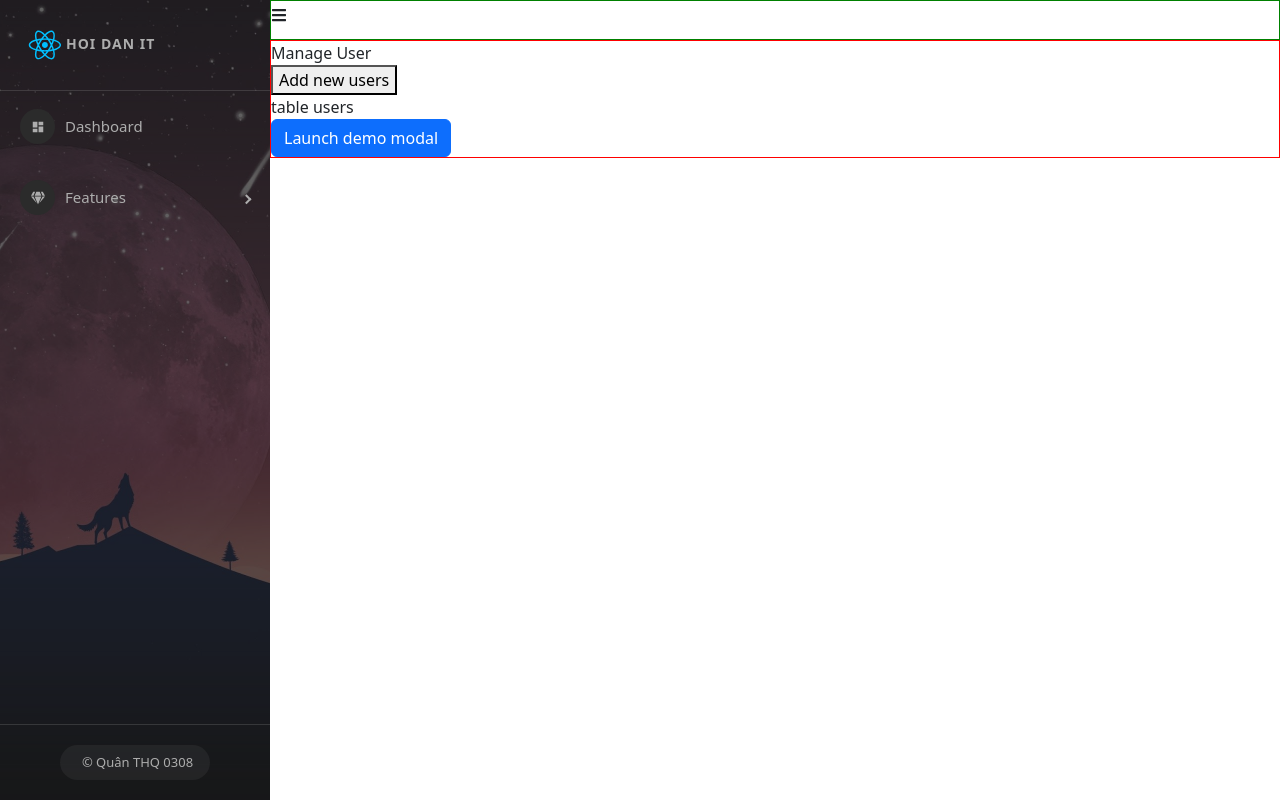
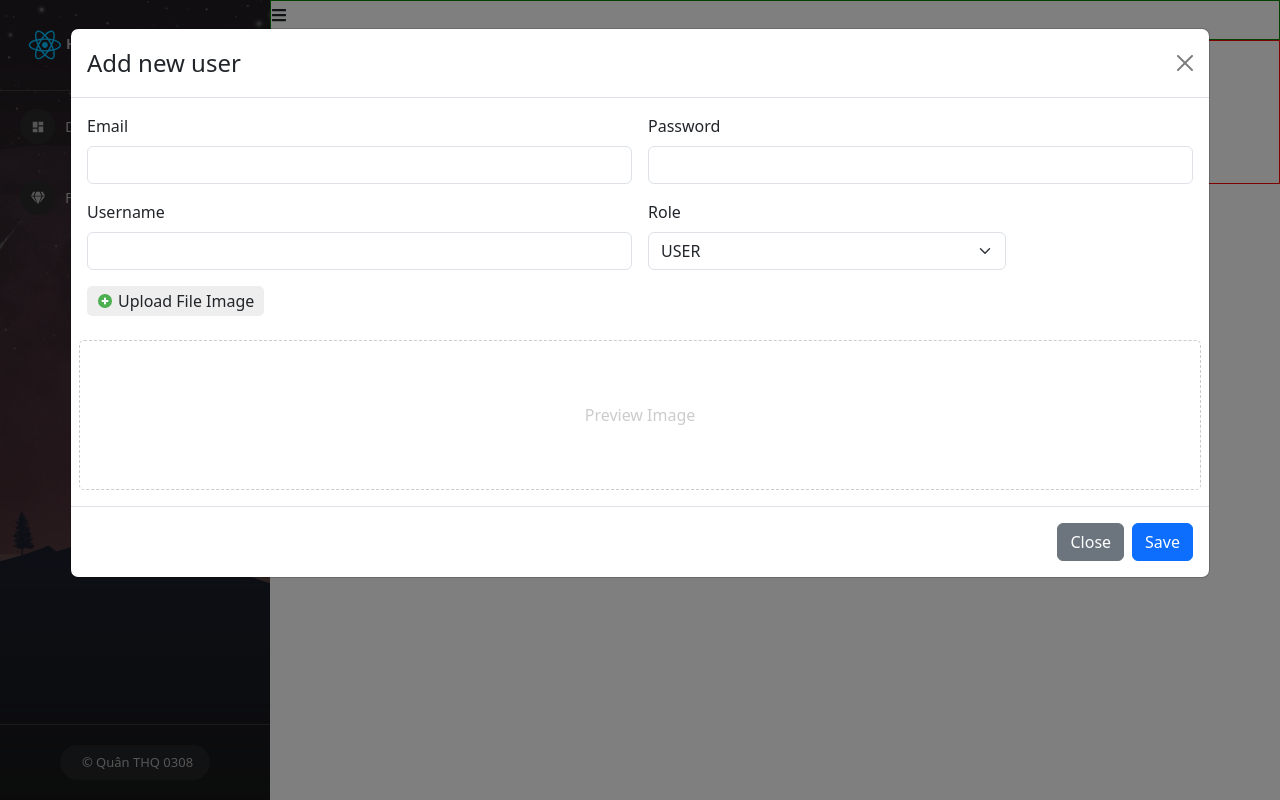
Before and after one commit to thquan0308/react-ultimate-base.v2, a React (Create React App) app: page /admins/manage-users in a window 1280 px wide. Both pictures are taken after a click on the button "Add new users". Built offline with nearby package versions, Linux system fonts and the light colour scheme.

Commit message:
8 update Connect database use api

```diff
--- a/src/components/Admin/Content/ManageUser.scss
+++ b/src/components/Admin/Content/ManageUser.scss
@@ -1,5 +1,16 @@
 .manage-user-container {
-    .users-content {}
+    padding: 10px;
+
+    .users-content {
+        .btn-add-new {
+            margin: 15px 0;
+        }
+    }
+
+    .title {
+        font-weight: 600;
+        font-size  : 20px;
+    }
 }
 
 .modal-add-user {
--- a/src/components/Admin/Content/ManangeUser.js
+++ b/src/components/Admin/Content/ManangeUser.js
@@ -1,7 +1,12 @@
 import ModalCreateUser from "./ModalCreateUser"
 import './ManageUser.scss'
+import { FcPlus } from "react-icons/fc";
+import { useState } from "react";
 
 const ManageUser = (props) => {
+
+    const [showModelCreateUser, setShowModalCreateUser] = useState(false)
+
     return (
         <div className="manage-user-container">
             <div className="title">
@@ -9,15 +14,20 @@
             </div>
 
             <div className="users-content">
-                <div>
-                    <button>Add new users</button>
+                <div className="btn-add-new">
+                    <button className="btn btn-primary"
+                        onClick={() => setShowModalCreateUser(true)}>
+                        <FcPlus />Add new users</button>
                 </div>
 
-                <div>
+                <div className="table-users-container">
                     table users
                 </div>
 
-                <ModalCreateUser />
+                <ModalCreateUser
+                    show={showModelCreateUser}
+                    setShow={setShowModalCreateUser}
+                />
             </div>
         </div>
     )
--- a/src/components/Admin/Content/ModalCreateUser.js
+++ b/src/components/Admin/Content/ModalCreateUser.js
@@ -2,12 +2,19 @@
 import Button from 'react-bootstrap/Button';
 import Modal from 'react-bootstrap/Modal';
 import { FcPlus } from "react-icons/fc";
+import axios from 'axios';
 
-const ModalCreateUser = () => {
-    const [show, setShow] = useState(false);
-
-    const handleClose = () => setShow(false);
-    const handleShow = () => setShow(true);
+const ModalCreateUser = (props) => {
+    const { show, setShow } = props
+    const handleClose = () => {
+        setShow(false)
+        setEmail("")
+        setPassword("")
+        setUsername("")
+        setRole("USER")
+        setImage("")
+        setPreviewImage("")
+    };
 
     const [email, setEmail] = useState("")
     const [password, setPassword] = useState("")
@@ -25,11 +32,33 @@
         }
     }
 
+    const handSubmitCreateUser = async () => {
+        //validate
+
+        //call api
+        // let data = {
+        //     email: email,
+        //     password: password,
+        //     username: username,
+        //     role: role,
+        //     userImage: image
+        // }
+        // console.log(data)
+
+        const data = new FormData();
+        data.append('email', email);
+        data.append('password', password);
+        data.append('username', username);
+        data.append('role', role);
+        data.append('userImage', image);
+
+        let res = await axios.post('http://localhost:8081/api/v1/participant', data)
+        console.log(">>> check res: ", res)
+
+    }
+
     return (
         <>
-            <Button variant="primary" onClick={handleShow} >
-                Launch demo modal
-            </Button>
 
             <Modal
                 show={show}
@@ -74,7 +103,10 @@
                         </div>
                         <div className="col-md-4">
                             <label className="form-label">Role</label>
-                            <select className="form-select" onChange={(event) => setRole(event.target.value)}>
+                            <select className="form-select"
+                                onChange={(event) => setRole(event.target.value)}
+                                value={role}
+                            >
                                 <option value="USER">USER</option>
                                 <option value="ADMIN">ADMIN</option>
                             </select>
@@ -106,7 +138,7 @@
                     <Button variant="secondary" onClick={handleClose}>
                         Close
                     </Button>
-                    <Button variant="primary" onClick={handleClose}>
+                    <Button variant="primary" onClick={() => handSubmitCreateUser()}>
                         Save
                     </Button>
                 </Modal.Footer>
```
